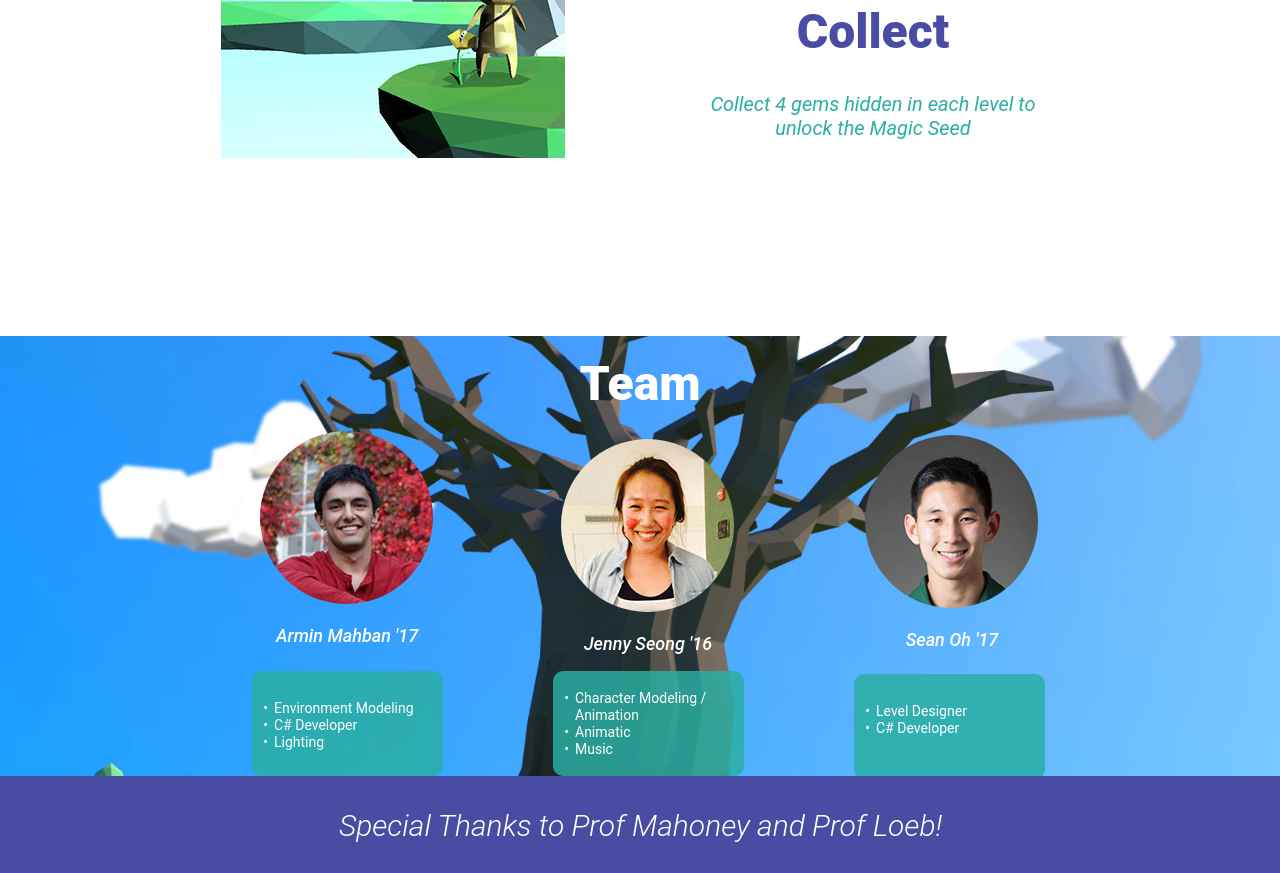
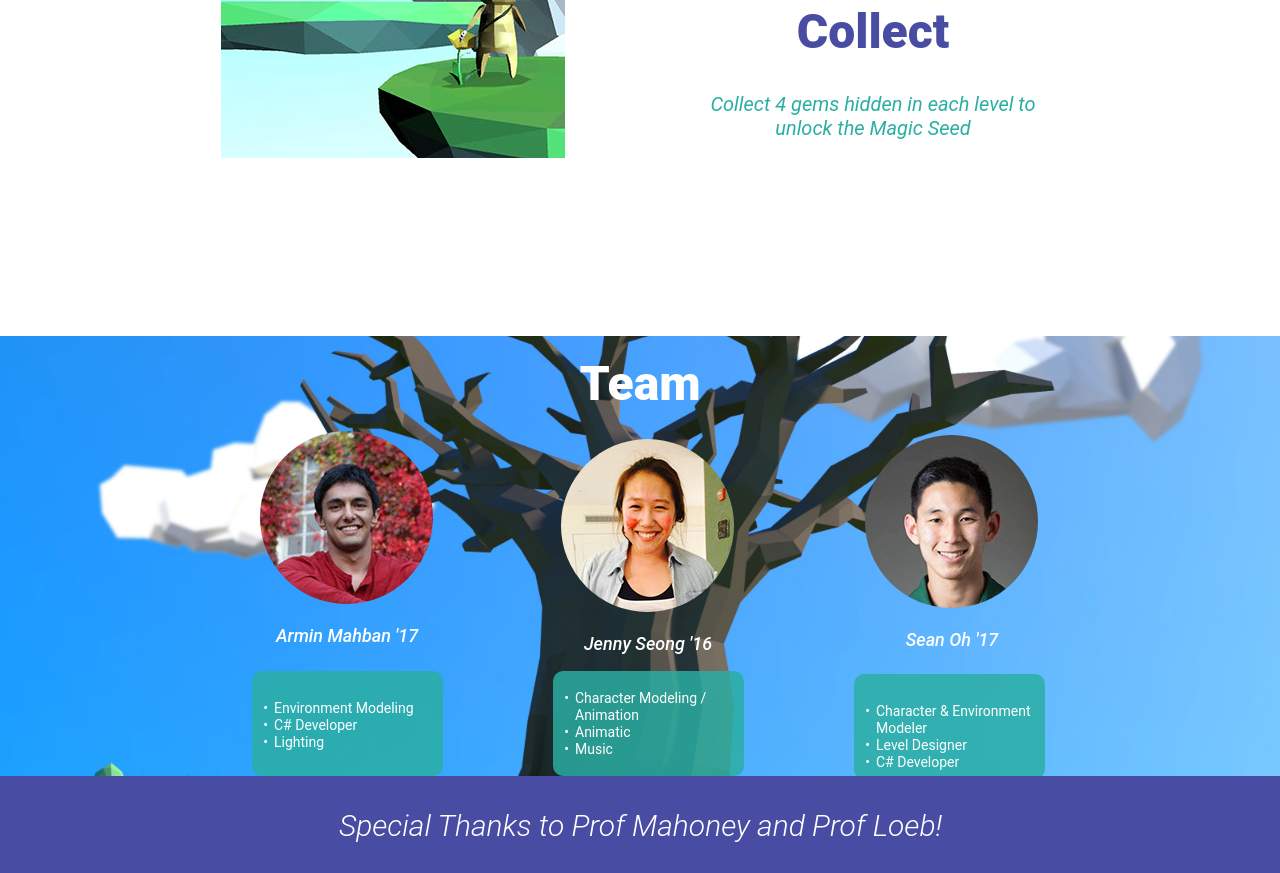
Before and after one commit to seanoh/seanoh.github.io, a plain HTML site: page index.html in a window 1280 px wide. Shown: the part 1867-2740 px from the top of the page. Drawn offline with nearby package versions, Linux system fonts and the light colour scheme; a script that the page names is missing.

Commit message:
Update index.html

```diff
--- a/index.html
+++ b/index.html
@@ -153,6 +153,7 @@ var __adobewebfontsappname__ = "muse";
          <div class="grpelem" id="u411"><!-- simple frame --></div>
          <div class="clearfix grpelem" id="u412-7"><!-- content -->
           <ul class="list0 nls-None" id="u412-5">
+           <li>Character & Environment Modeler</li>
            <li>Level Designer</li>
            <li>C# Developer</li>
           </ul>
```
